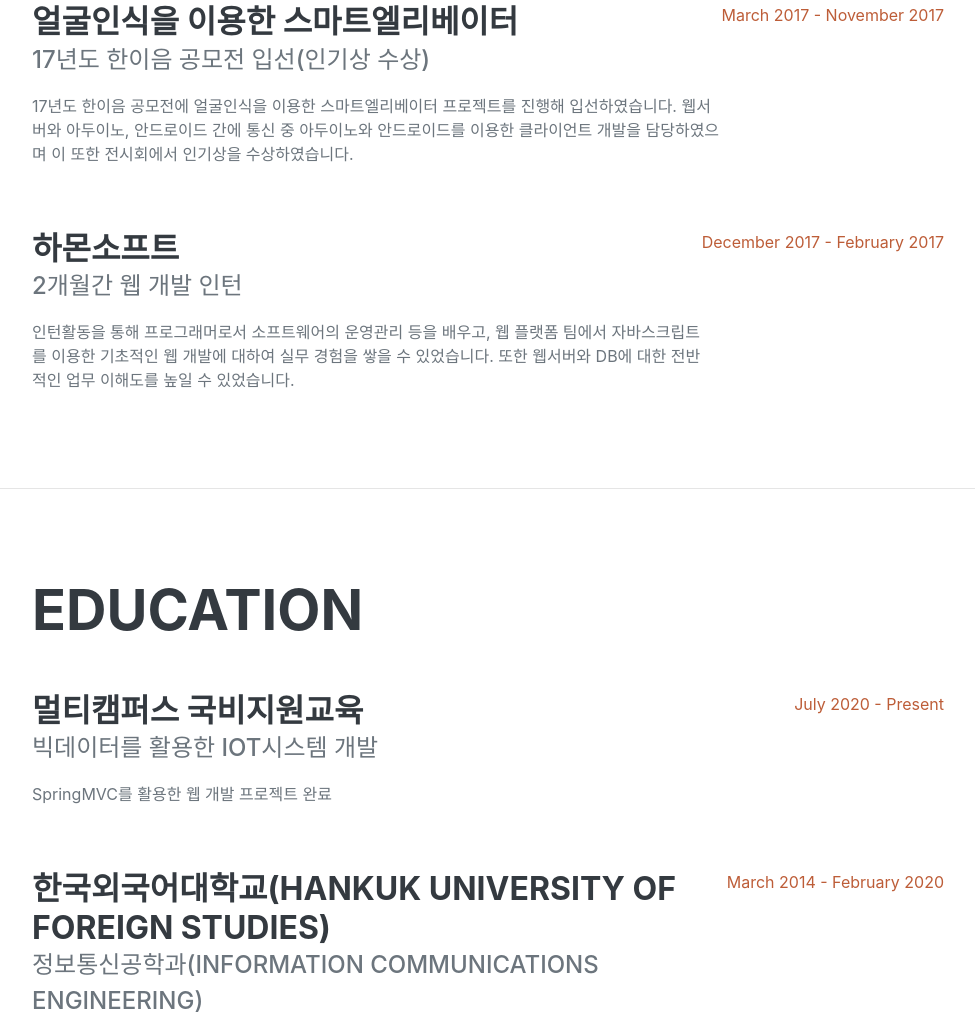
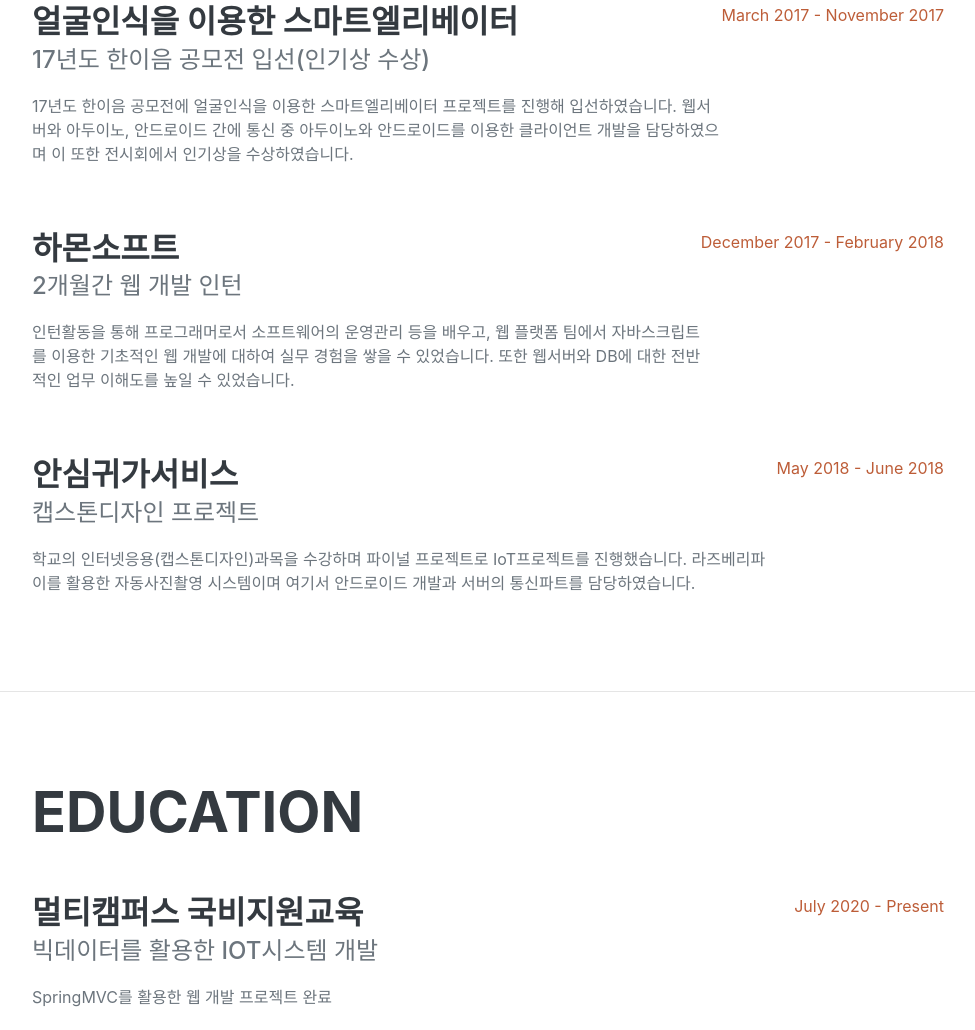
Before and after one commit to jinujeon/jinujeon.github.io, a plain HTML site: page index.html in a window 1280 px wide. Shown: the part 1744-2774 px from the top of the page, without its empty margins (288-1263 px from the left). Drawn offline with nearby package versions, Linux system fonts and the light colour scheme; a web font is replaced by a local one.

Commit message:
update portfolio

```diff
--- a/index.html
+++ b/index.html
@@ -94,13 +94,21 @@
                         </div>
                         <div class="flex-shrink-0"><span class="text-primary">March 2017 - November 2017</span></div>
                     </div>
-                    <div class="d-flex flex-column flex-md-row justify-content-between">
+                    <div class="d-flex flex-column flex-md-row justify-content-between mb-5">
                         <div class="flex-grow-1">
                             <h3 class="mb-0">하몬소프트</h3>
                             <div class="subheading mb-3">2개월간 웹 개발 인턴</div>
                             <p>인턴활동을 통해 프로그래머로서 소프트웨어의 운영관리 등을 배우고, 웹 플랫폼 팀에서 자바스크립트를 이용한 기초적인 웹 개발에 대하여 실무 경험을 쌓을 수 있었습니다. 또한 웹서버와 DB에 대한 전반적인 업무 이해도를 높일 수 있었습니다.</p>
                         </div>
-                        <div class="flex-shrink-0"><span class="text-primary">December 2017 - February 2017</span></div>
+                        <div class="flex-shrink-0"><span class="text-primary">December 2017 - February 2018</span></div>
+                    </div>
+                    <div class="d-flex flex-column flex-md-row justify-content-between">
+                        <div class="flex-grow-1">
+                            <h3 class="mb-0">안심귀가서비스</h3>
+                            <div class="subheading mb-3">캡스톤디자인 프로젝트</div>
+                            <p>학교의 인터넷응용(캡스톤디자인)과목을 수강하며 파이널 프로젝트로 IoT프로젝트를 진행했습니다. 라즈베리파이를 활용한 자동사진촬영 시스템이며 여기서 안드로이드 개발과 서버의 통신파트를 담당하였습니다.</p>
+                        </div>
+                        <div class="flex-shrink-0"><span class="text-primary">May 2018 - June 2018</span></div>
                     </div>
                 </div>
             </section>
@@ -206,6 +214,7 @@
                         <li>
                             <span class="fa-li"></span>
                             안심귀가 서비스(학교 팀 프로젝트)
+                            <!-- <img src="assets/img/안심귀가서비스 구성도.JPG" alt="" /> -->
                         </li>
                     </ul>
                 </div>
```
Also changed, not shown: assets/img/안심귀가서비스 구성도.JPG (added).
